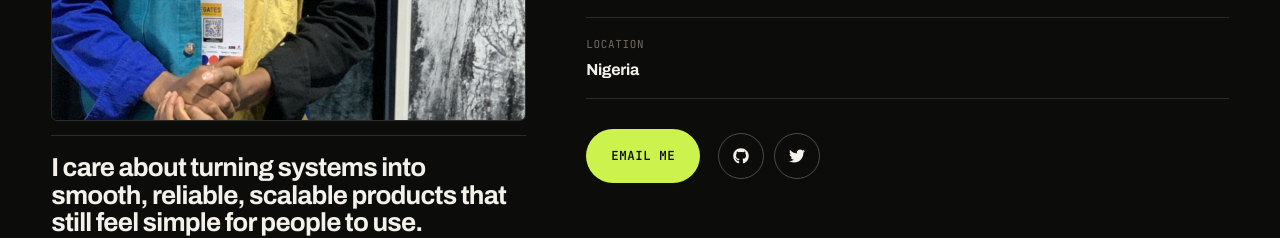
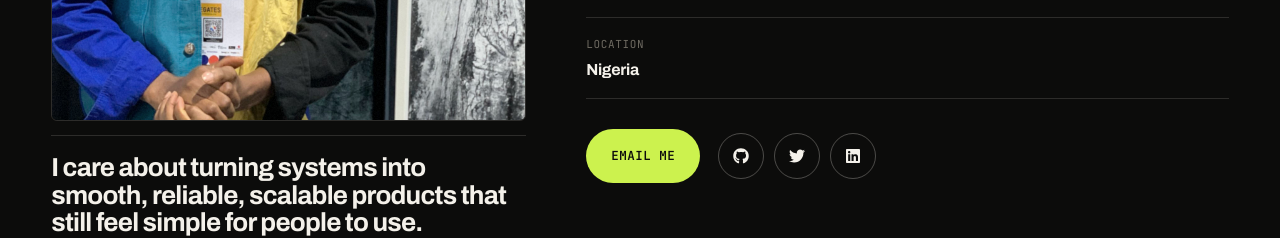
Before and after one commit to d-a-ve/portfolio, a React (Vite) app: page / in a window 1280 px wide. Shown: the part 1420-1658 px from the top of the page. Built offline with nearby package versions, Linux system fonts and the light colour scheme.

Commit message:
chore: add linkedin link to socials

```diff
--- a/src/components/Socials.tsx
+++ b/src/components/Socials.tsx
@@ -4,15 +4,30 @@ import { FaGithub, FaTwitter, FaLinkedin } from "react-icons/fa";
 export default function Socials() {
   return (
     <div className="socials">
-      <a href="https://github.com/d-a-ve/" target="_blank" rel="noreferrer noopener">
+      <a
+        href="https://github.com/d-a-ve/"
+        target="_blank"
+        rel="noreferrer noopener"
+        aria-label="GitHub"
+      >
         <FaGithub />
       </a>
-      <a href="https://twitter.com/kvng__dave" target="_blank" rel="noreferrer noopener">
+      <a
+        href="https://twitter.com/kvng__dave"
+        target="_blank"
+        rel="noreferrer noopener"
+        aria-label="Twitter"
+      >
         <FaTwitter />
       </a>
-      {/* <a href="#">
+      <a
+        href="https://www.linkedin.com/in/david-aronmwan-5101ab172/"
+        target="_blank"
+        rel="noreferrer noopener"
+        aria-label="LinkedIn"
+      >
         <FaLinkedin />
-      </a> */}
+      </a>
     </div>
   );
 }
```
